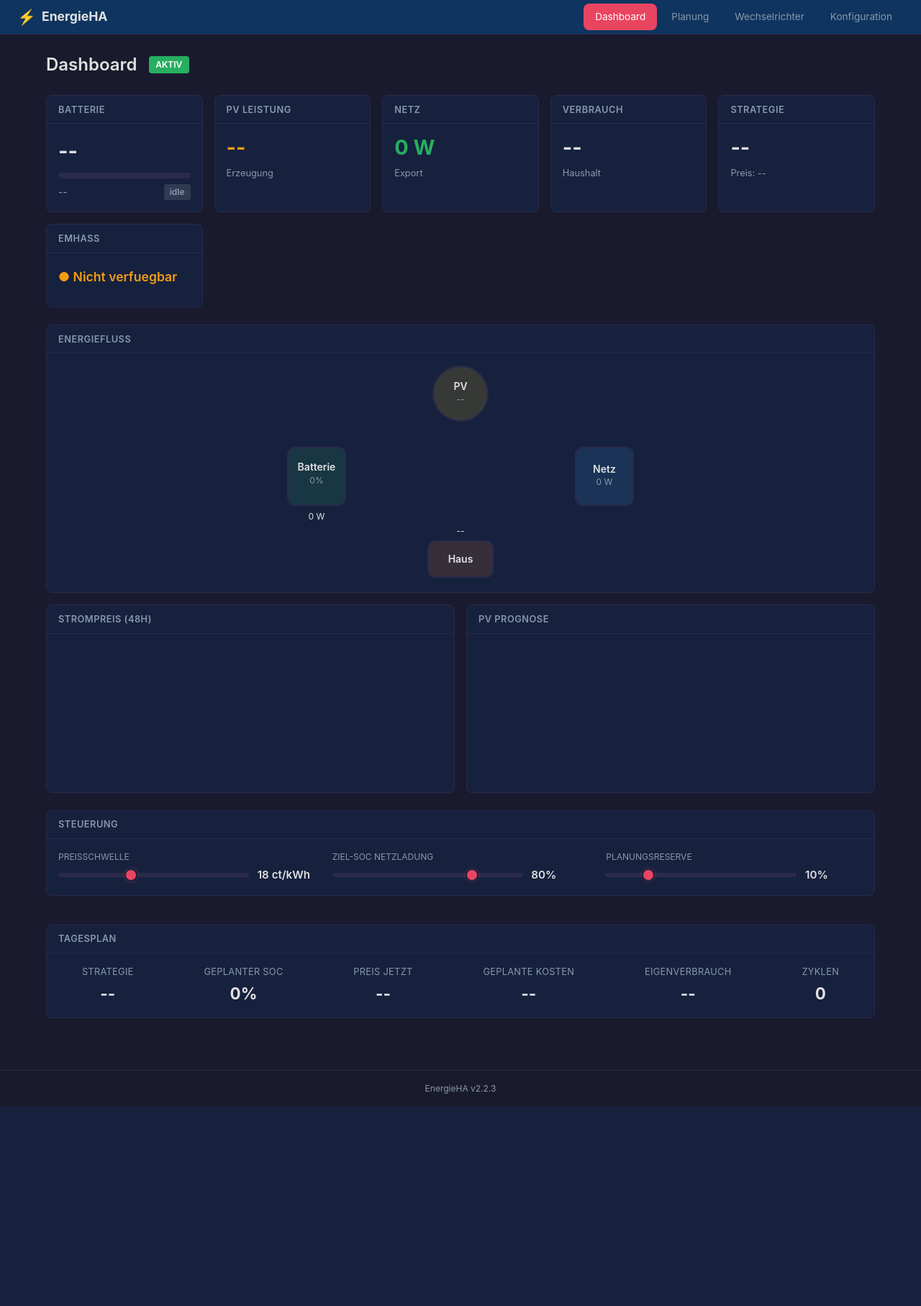
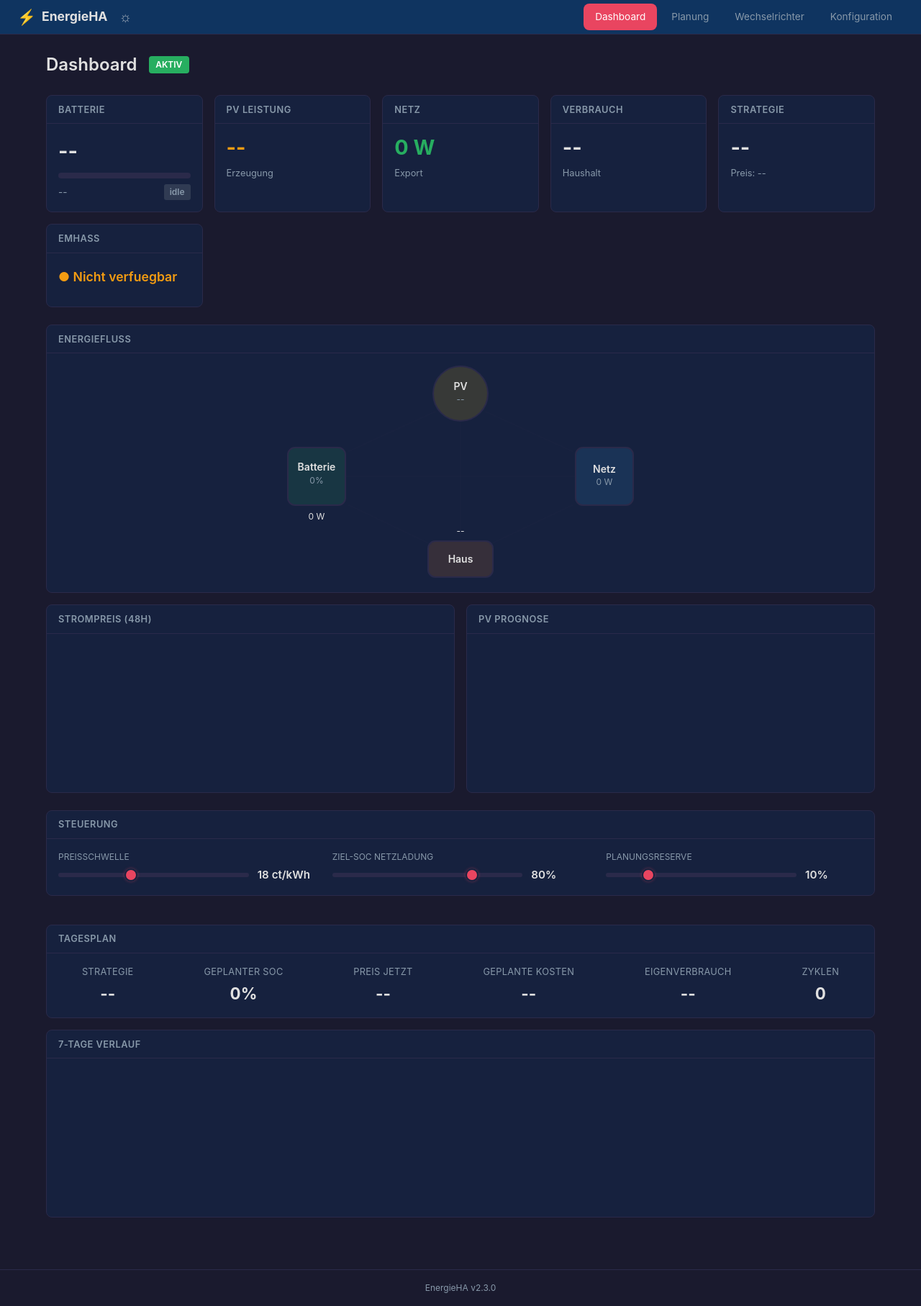
Before and after one commit to ORPA1988/HA-Energy, a Flask app: page / in a window 1280 px wide. Shown: the whole page at 72% size. Before the commit the page ends 1538 px from the top, so only its background shows below. Run offline with Flask 3, Linux system fonts and the light colour scheme; data that the repository does not hold is empty; a map, chart or similar area stays blank.

Commit message:
v2.3.0: Daily stats tracking + 7-day chart + Dark/Light theme
Daily Statistics:
- Records grid import/export, PV generation, load, cost per day
- Accumulates from 5-minute cycle measurements (power × interval)
- Stored in /data/energieha_daily_stats.json (survives restart)
- Keeps last 30 days, saves hourly
- New API: GET /api/daily-stats?days=7

7-Day History Chart (Dashboard):
- Bar chart: Grid Import (red) + PV Generation (yellow) in kWh
- Line overlay: Daily cost in EUR
- Tooltip shows self-consumption percentage
- Auto-populates as data accumulates

Dark/Light Theme Toggle:
- Sun button in navbar switches between dark and light mode
- Light theme: white cards, dark text, same accent colors
- Persists via localStorage

Co-Authored-By: Claude Opus 4.6 (1M context) <noreply@anthropic.com>

```diff
--- a/energieha/config.yaml
+++ b/energieha/config.yaml
@@ -1,5 +1,5 @@
 name: "EnergieHA"
-version: "2.2.3"
+version: "2.3.0"
 slug: "energieha"
 description: "Lightweight energy management for PV, battery, grid and consumers"
 url: "https://github.com/ORPA1988/HA-Energy"
--- a/energieha/src/__init__.py
+++ b/energieha/src/__init__.py
@@ -1,3 +1,3 @@
 """EnergieHA – Lightweight Home Assistant energy management add-on."""
 
-__version__ = "2.2.3"
+__version__ = "2.3.0"
--- a/energieha/src/main.py
+++ b/energieha/src/main.py
@@ -256,6 +256,9 @@ def _run_cycle(collector, executor, publisher, config, cycle_num,
         elif config.strategy == "emhass" and hasattr(plan, 'strategy_error'):
             state.emhass_available = False
 
+        # Record daily statistics
+        state.record_daily_stats(snapshot, plan)
+
         # Save state to disk (survives addon restart)
         state.save_state()
 
--- a/energieha/src/state.py
+++ b/energieha/src/state.py
@@ -53,6 +53,7 @@ class AppState:
         self._prices = []       # list of PricePoint-like dicts
         self._pv_forecast = []  # list of ForecastPoint-like dicts
         self._savings = {}      # savings summary dict
+        self._daily_stats = []  # list of daily stat dicts (last 30 days)
 
     @property
     def plan(self):
@@ -174,8 +175,10 @@ class AppState:
 
     STATE_FILE = "/data/energieha_state.json"
 
+    STATS_FILE = "/data/energieha_daily_stats.json"
+
     def save_state(self):
-        """Save prices, forecast, savings, cycle_count to disk."""
+        """Save prices, forecast, savings, cycle_count, daily_stats to disk."""
         try:
             data = {
                 "prices": self._prices,
@@ -187,7 +190,6 @@ class AppState:
             path = os.environ.get("ENERGIEHA_STATE_PATH", self.STATE_FILE)
             with open(path, "w") as f:
                 json.dump(data, f)
-            logger.debug("State saved to %s", path)
         except Exception as e:
             logger.warning("Failed to save state: %s", e)
 
@@ -203,11 +205,75 @@ class AppState:
             self._pv_forecast = data.get("pv_forecast", [])
             self._savings = data.get("savings", {})
             self._cycle_count = data.get("cycle_count", 0)
-            logger.info("State restored from %s (saved: %s, %d prices, %d forecast)",
-                        path, data.get("saved_at", "?"),
-                        len(self._prices), len(self._pv_forecast))
+            logger.info("State restored from %s (%d prices, %d forecast)",
+                        path, len(self._prices), len(self._pv_forecast))
         except Exception as e:
             logger.warning("Failed to load state: %s", e)
+        # Load daily stats separately
+        self._load_daily_stats()
+
+    def record_daily_stats(self, snapshot, plan):
+        """Record today's stats. Called once per cycle, accumulates over the day."""
+        try:
+            today = datetime.now().strftime("%Y-%m-%d")
+            # Find or create today's entry
+            entry = None
+            for s in self._daily_stats:
+                if s.get("date") == today:
+                    entry = s
+                    break
+            if not entry:
+                entry = {"date": today, "grid_import_wh": 0, "grid_export_wh": 0,
+                         "pv_wh": 0, "load_wh": 0, "cost_eur": 0, "cycles": 0}
+                self._daily_stats.append(entry)
+
+            # Accumulate energy for this 5-minute cycle (W × 5min/60 = Wh)
+            interval_h = 5.0 / 60.0  # 5 minutes
+            if snapshot:
+                grid = snapshot.grid_power_w
+                if grid > 0:
+                    entry["grid_import_wh"] += grid * interval_h
+                else:
+                    entry["grid_export_wh"] += abs(grid) * interval_h
+                entry["pv_wh"] += max(0, snapshot.pv_power_w) * interval_h
+                entry["load_wh"] += max(0, snapshot.load_power_w) * interval_h
+                # Cost for this interval
+                if plan and plan.current_slot and grid > 0:
+                    entry["cost_eur"] += grid / 1000.0 * interval_h * plan.current_slot.price_eur_kwh
+            entry["cycles"] += 1
+
+            # Keep only last 30 days
+            self._daily_stats = [s for s in self._daily_stats
+                                 if s.get("date", "") >= (datetime.now().replace(day=1)).strftime("%Y-%m-%d")][-30:]
+
+            # Save periodically (every 12 cycles = 1 hour)
+            if entry["cycles"] % 12 == 0:
+                self._save_daily_stats()
+        except Exception as e:
+            logger.warning("Daily stats error: %s", e)
+
+    def get_daily_stats(self, days: int = 7) -> list:
+        """Return last N days of stats as list of dicts."""
+        return self._daily_stats[-days:]
+
+    def _save_daily_stats(self):
+        try:
+            path = os.environ.get("ENERGIEHA_STATS_PATH", self.STATS_FILE)
+            with open(path, "w") as f:
+                json.dump(self._daily_stats, f, indent=2)
+        except Exception as e:
+            logger.warning("Failed to save daily stats: %s", e)
+
+    def _load_daily_stats(self):
+        try:
+            path = os.environ.get("ENERGIEHA_STATS_PATH", self.STATS_FILE)
+            if os.path.exists(path):
+                with open(path) as f:
+                    self._daily_stats = json.load(f)
+                logger.info("Loaded %d days of daily stats", len(self._daily_stats))
+        except Exception as e:
+            logger.warning("Failed to load daily stats: %s", e)
+            self._daily_stats = []
 
     def get_status_dict(self) -> dict:
         """Return a summary dict for the API."""
--- a/energieha/src/web/app.py
+++ b/energieha/src/web/app.py
@@ -289,6 +289,29 @@ def create_app() -> Flask:
         except Exception as e:
             return jsonify({"status": "error", "message": str(e)})
 
+    @app.route("/api/daily-stats")
+    def api_daily_stats():
+        try:
+            days = int(request.args.get("days", 7))
+            stats = AppState().get_daily_stats(days)
+            # Convert Wh to kWh for display
+            result = []
+            for s in stats:
+                result.append({
+                    "date": s.get("date", ""),
+                    "grid_import_kwh": round(s.get("grid_import_wh", 0) / 1000, 2),
+                    "grid_export_kwh": round(s.get("grid_export_wh", 0) / 1000, 2),
+                    "pv_kwh": round(s.get("pv_wh", 0) / 1000, 2),
+                    "load_kwh": round(s.get("load_wh", 0) / 1000, 2),
+                    "cost_eur": round(s.get("cost_eur", 0), 2),
+                    "self_consumption_pct": round(
+                        (1 - s.get("grid_import_wh", 0) / max(s.get("load_wh", 1), 1)) * 100, 1
+                    ) if s.get("load_wh", 0) > 0 else 0,
+                })
+            return jsonify({"stats": result, "days": len(result)})
+        except Exception as e:
+            return jsonify({"stats": [], "error": str(e)}), 500
+
     @app.route("/api/inverter/reset-tou", methods=["POST"])
     def api_reset_tou():
         try:
--- a/energieha/src/web/static/style.css
+++ b/energieha/src/web/static/style.css
@@ -14,6 +14,25 @@
     --border: #2a2a4a;
     --radius: 8px;
 }
+
+/* Light theme override */
+body.light {
+    --bg: #f0f2f5;
+    --bg-card: #ffffff;
+    --bg-nav: #2c3e50;
+    --text: #1a1a2e;
+    --text-muted: #666;
+    --border: #dde;
+}
+body.light .flow-label, body.light .flow-value { fill: #333; }
+body.light .flow-label-small { fill: #666; }
+
+.theme-toggle {
+    background: none; border: none; color: var(--text);
+    font-size: 1.2rem; cursor: pointer; padding: 0.25rem 0.5rem;
+    opacity: 0.7; transition: opacity 0.2s;
+}
+.theme-toggle:hover { opacity: 1; }
 
 * { box-sizing: border-box; margin: 0; padding: 0; }
 
--- a/energieha/src/web/templates/base.html
+++ b/energieha/src/web/templates/base.html
@@ -9,11 +9,12 @@
     <script src="./static/alpine.min.js" defer></script>
     <script src="./static/chart.min.js"></script>
 </head>
-<body x-data="{ navOpen: false }">
+<body x-data="{ navOpen: false }" x-init="if(localStorage.getItem('theme')==='light') $el.classList.add('light')">
     <nav class="navbar">
         <div class="nav-brand">
             <span class="nav-icon">&#9889;</span>
             <span class="nav-title">EnergieHA</span>
+            <button class="theme-toggle" @click="document.body.classList.toggle('light'); localStorage.setItem('theme', document.body.classList.contains('light')?'light':'dark')" title="Dark/Light Theme">&#9788;</button>
             <button class="nav-toggle" @click="navOpen = !navOpen" aria-label="Menu">&#9776;</button>
         </div>
         <div class="nav-links" :class="{ 'nav-open': navOpen }">
--- a/energieha/src/web/templates/dashboard.html
+++ b/energieha/src/web/templates/dashboard.html
@@ -244,6 +244,14 @@
     </div>
 </div>
 
+<!-- 7-Day History Chart -->
+<div class="card card-wide" x-data="weekChart()" x-init="init()" title="Taeglich: Grid Import (rot), PV Ertrag (gelb), Kosten (blau). Basiert auf kumulierten 5-Min-Messwerten.">
+    <div class="card-header">7-Tage Verlauf</div>
+    <div class="card-body" style="height:220px">
+        <canvas x-ref="weekCanvas"></canvas>
+    </div>
+</div>
+
 {% endblock %}
 
 {% block scripts %}
@@ -474,5 +482,67 @@ function forecastChart() {
         }
     };
 }
+
+function weekChart() {
+    return {
+        chart: null,
+        async init() {
+            try {
+                const resp = await fetch('./api/daily-stats?days=7');
+                if (!resp.ok) return;
+                const data = await resp.json();
+                if (!data.stats || !data.stats.length) return;
+
+                const labels = data.stats.map(s => s.date.slice(5)); // MM-DD
+                const gridImport = data.stats.map(s => s.grid_import_kwh);
+                const pvKwh = data.stats.map(s => s.pv_kwh);
+                const costEur = data.stats.map(s => s.cost_eur);
+                const selfPct = data.stats.map(s => s.self_consumption_pct);
+
+                this.chart = new Chart(this.$refs.weekCanvas, {
+                    type: 'bar',
+                    data: {
+                        labels,
+                        datasets: [
+                            { label: 'Grid Import kWh', data: gridImport,
+                              backgroundColor: 'rgba(231,76,60,0.6)', yAxisID: 'y', order: 2 },
+                            { label: 'PV Ertrag kWh', data: pvKwh,
+                              backgroundColor: 'rgba(241,196,15,0.6)', yAxisID: 'y', order: 3 },
+                            { label: 'Kosten EUR', data: costEur,
+                              type: 'line', borderColor: '#3498db', borderWidth: 2,
+                              yAxisID: 'y1', pointRadius: 3, tension: 0.3, fill: false, order: 1 },
+                        ]
+                    },
+                    options: {
+                        responsive: true,
+                        maintainAspectRatio: false,
+                        interaction: { mode: 'index', intersect: false },
+                        plugins: {
+                            legend: { labels: { color: '#aaa', boxWidth: 12, font: { size: 10 } } },
+                            tooltip: {
+                                callbacks: {
+                                    afterBody(items) {
+                                        const i = items[0]?.dataIndex;
+                                        if (i == null) return '';
+                                        return 'Eigenverbrauch: ' + selfPct[i] + '%';
+                                    }
+                                }
+                            }
+                        },
+                        scales: {
+                            x: { ticks: { color: '#888' }, grid: { color: 'rgba(255,255,255,0.04)' } },
+                            y: { position: 'left', min: 0,
+                                 title: { display: true, text: 'kWh', color: '#888' },
+                                 ticks: { color: '#888' }, grid: { color: 'rgba(255,255,255,0.06)' } },
+                            y1: { position: 'right', min: 0,
+                                  title: { display: true, text: 'EUR', color: '#3498db' },
+                                  ticks: { color: '#3498db' }, grid: { drawOnChartArea: false } },
+                        }
+                    }
+                });
+            } catch(e) { console.warn('Week chart error:', e); }
+        }
+    };
+}
 </script>
 {% endblock %}
```
